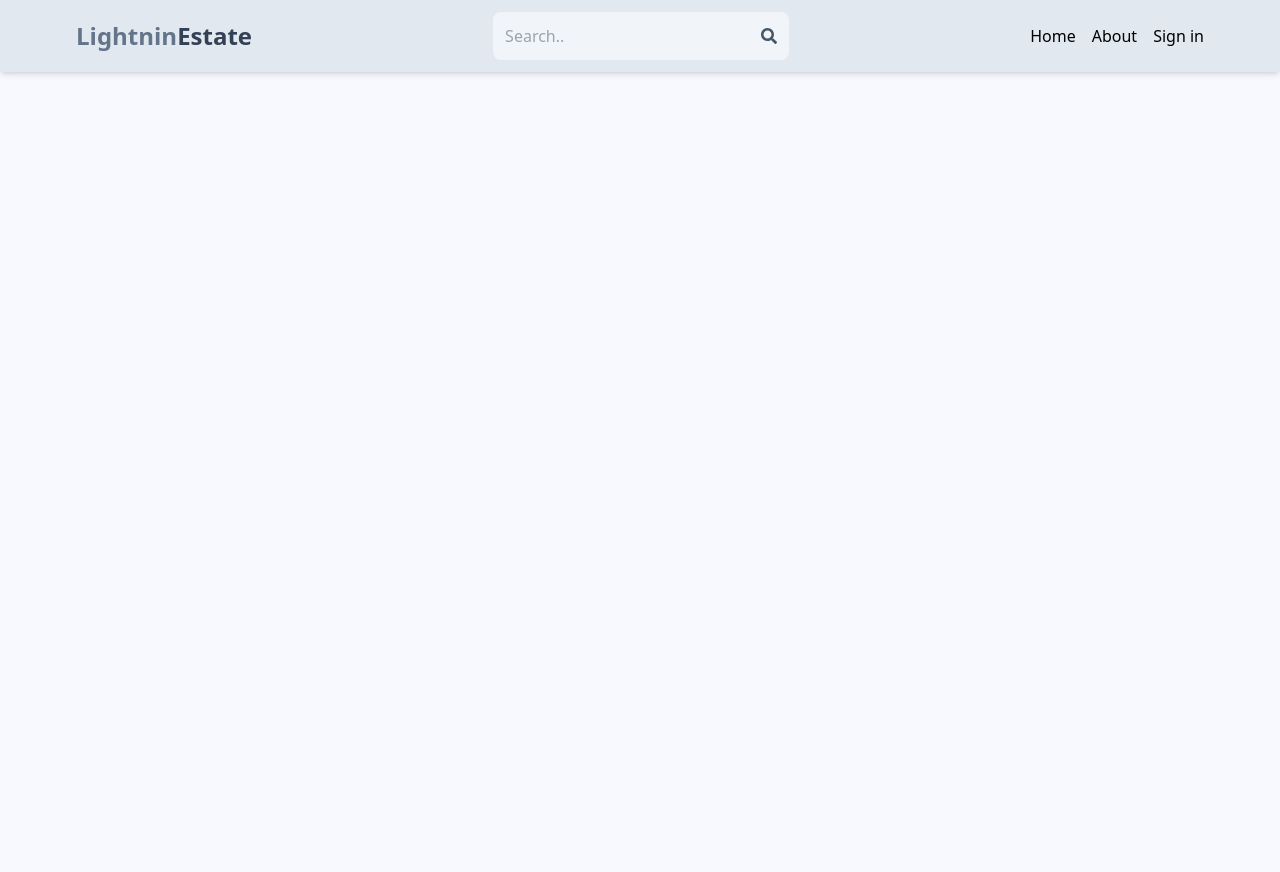
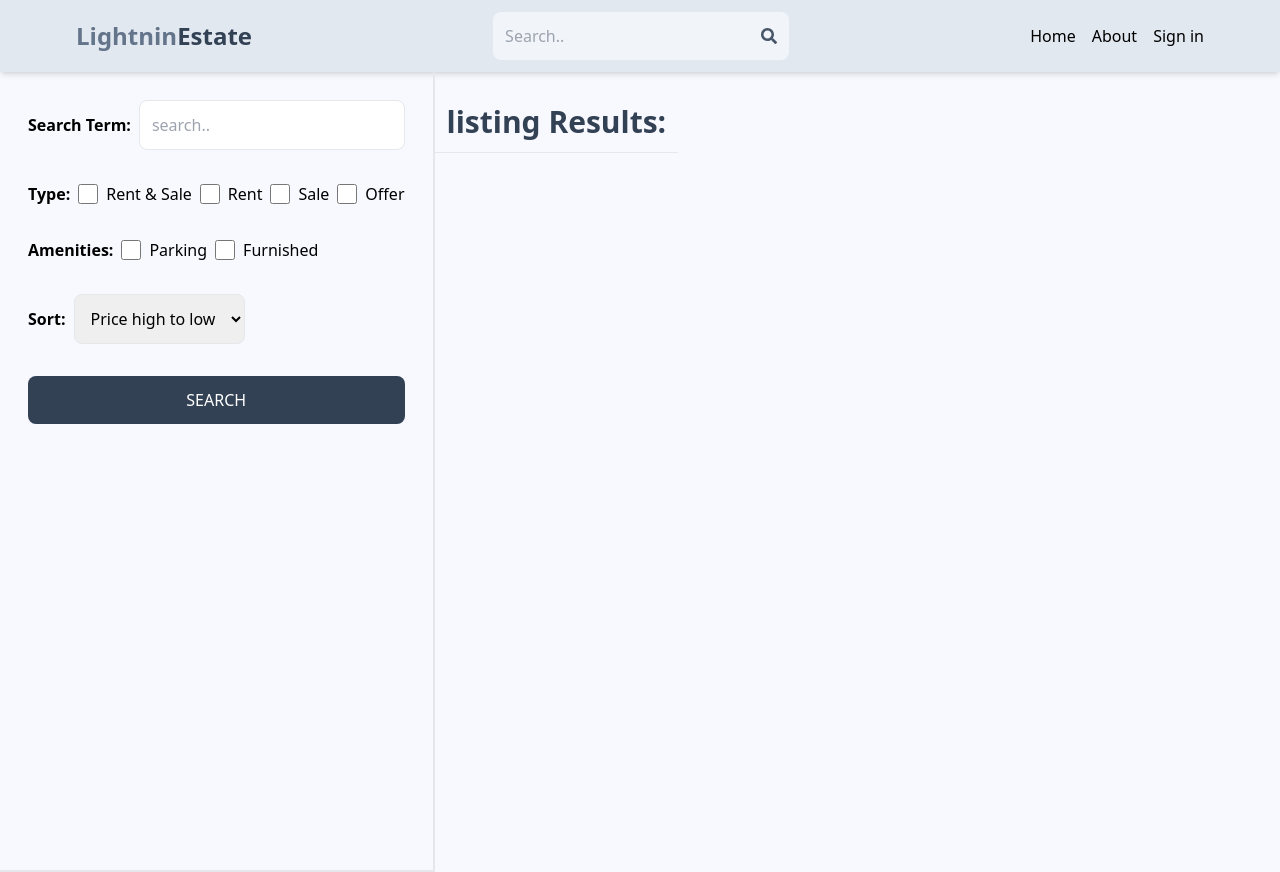
Before and after one commit to karthikdedsec/lightnin-estate-MERN--2, a React (Vite) app in the folder client/: page /search in a window 1280 px wide. Before the commit the page ends 800 px from the top, so only its background shows below. Built offline with nearby package versions, Linux system fonts and the light colour scheme; no server answers.

Commit message:
create search page UI

```diff
--- a/client/src/App.jsx
+++ b/client/src/App.jsx
@@ -11,6 +11,7 @@
 import CreateListing from "./pages/CreateListing";
 import UpdateListing from "./pages/UpdateListing";
 import Listing from "./pages/Listing";
+import Search from "./pages/Search";
 
 function App() {
   const [sidebar, setSidebar] = useState(false);
@@ -37,6 +38,7 @@
         <Route path="/listing/:listingId" element={<Listing />} />
         <Route path="/sign-in" element={<SignIn />} />
         <Route path="/sign-up" element={<SignUp />} />
+        <Route path="/search" element={<Search />} />
       </Routes>
     </BrowserRouter>
   );
--- /dev/null
+++ b/client/src/pages/Search.jsx
@@ -0,0 +1,77 @@
+function Search() {
+  return (
+    <div className="flex flex-col md:flex-row">
+      <div className="p-7 border-b-2 md:border-r-2 md:min-h-screen">
+        <form className="flex flex-col gap-8">
+          <div className="flex items-center gap-2">
+            <label
+              className="whitespace-nowrap font-semibold"
+              htmlFor="searchTerm"
+            >
+              Search Term:
+            </label>
+            <input
+              id="searchTerm"
+              type="text"
+              placeholder="search.."
+              className="border rounded-lg p-3 w-full"
+            />
+          </div>
+          <div className="flex gap-2 flex-wrap items-center">
+            <label className="font-semibold">Type:</label>
+            <div className="flex gap-2">
+              <input type="checkbox" id="all" className="w-5" />
+              <span>Rent & Sale</span>
+            </div>
+            <div className="flex gap-2">
+              <input type="checkbox" id="rent" className="w-5" />
+              <span>Rent</span>
+            </div>
+            <div className="flex gap-2">
+              <input type="checkbox" id="sale" className="w-5" />
+              <span>Sale</span>
+            </div>
+            <div className="flex gap-2">
+              <input type="checkbox" id="offer" className="w-5" />
+              <span>Offer</span>
+            </div>
+          </div>
+
+          {/* ameninties */}
+          <div className="flex gap-2 flex-wrap items-center">
+            <label className="font-semibold">Amenities:</label>
+            <div className="flex gap-2">
+              <input type="checkbox" id="parking" className="w-5" />
+              <span>Parking</span>
+            </div>
+            <div className="flex gap-2">
+              <input type="checkbox" id="furnished" className="w-5" />
+              <span>Furnished</span>
+            </div>
+          </div>
+
+          <div className="flex items-center gap-2">
+            <label className="font-semibold">Sort:</label>
+            <select id="sort_order" className="border rounded-lg p-3">
+              <option value="">Price high to low</option>
+              <option value="">Price low to high</option>
+              <option value="">Latest</option>
+              <option value="">Oldest</option>
+            </select>
+          </div>
+          <button className="bg-slate-700 text-white p-3 rounded-lg uppercase hover:opacity-95">
+            Search
+          </button>
+        </form>
+      </div>
+
+      {/* listing */}
+      <div className="">
+        <h1 className="text-3xl font-semibold border-b p-3 text-slate-700 mt-5">
+          listing Results:
+        </h1>
+      </div>
+    </div>
+  );
+}
+export default Search;
```
